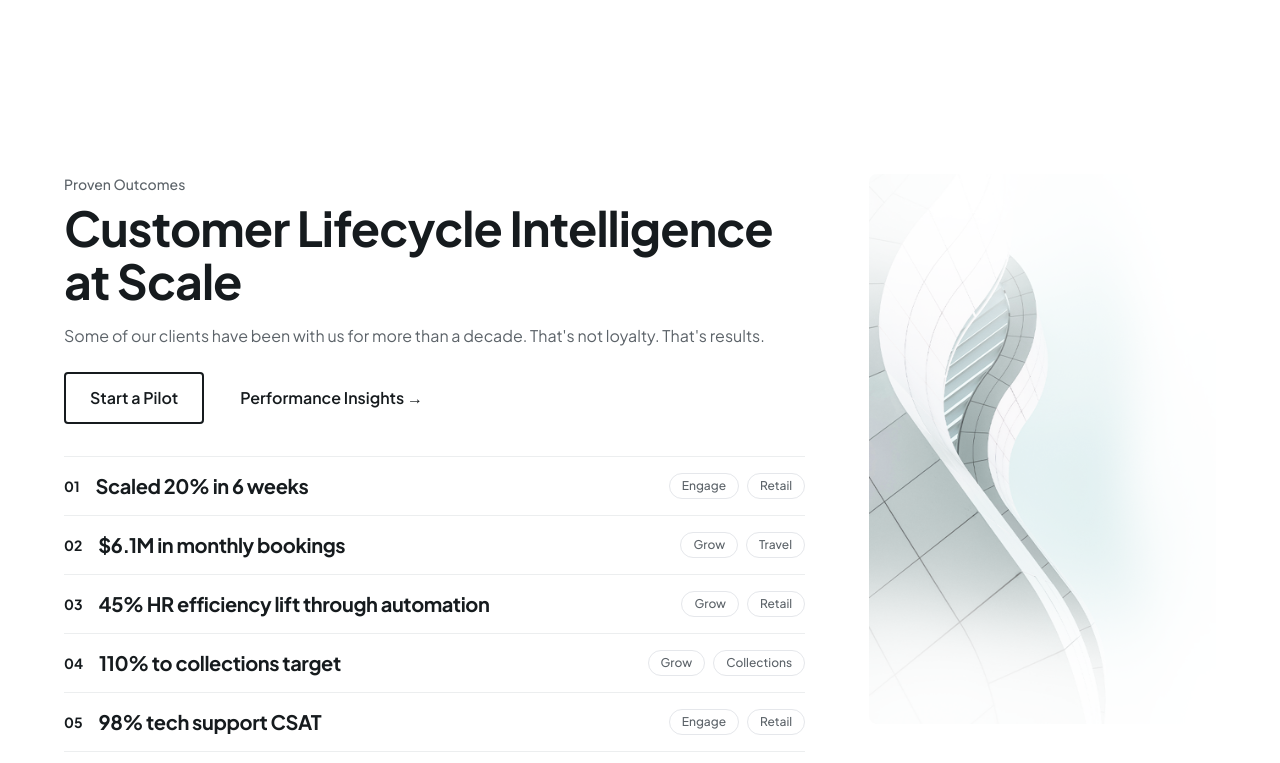
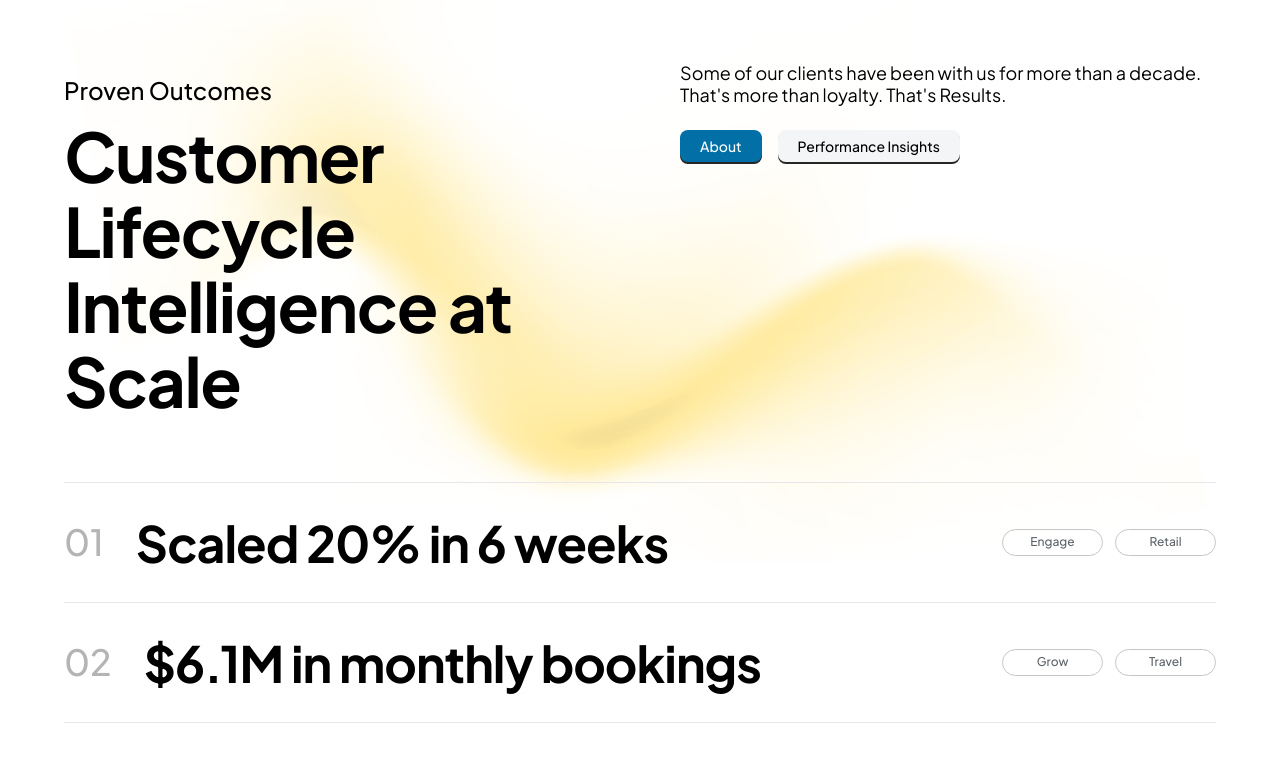
Before and after one commit to knightfoxapps/itelligenceweb, a Next.js app: page / in a window 1280 px wide. Shown: the part 5700-6463 px from the top of the page. Built offline with nearby package versions, Linux system fonts and the light colour scheme.

Commit message:
fix: adjust proven-outcomes-wave background to extend into stats section above

```diff
--- a/src/components/sections/home/insights-lead-in-section.tsx
+++ b/src/components/sections/home/insights-lead-in-section.tsx
@@ -3,7 +3,7 @@
 import { motion, useInView } from "framer-motion";
 import { useRef, useState } from "react";
 import Image from "next/image";
-import { Button } from "@/components/ui/button";
+import Link from "next/link";
 import { clsx } from "clsx";
 
 const caseStudies = [
@@ -17,11 +17,10 @@ const caseStudies = [
 
 /**
  * "Customer Lifecycle Intelligence at Scale" — matches mockup:
- * - Two-column layout: case study list left, photo right
- * - "Proven Outcomes" eyebrow
- * - Large headline with CTA buttons
- * - Numbered case study rows with tag pills
- * - Man in suit photo on right side
+ * - proven-outcomes-wave.png background on top half
+ * - Two-column header: headline left, body text + CTA buttons right
+ * - Numbered case study rows with tag pills (left)
+ * - Tall architectural photo (right)
  */
 export function InsightsLeadInSection() {
   const ref = useRef<HTMLDivElement>(null);
@@ -29,33 +28,56 @@ export function InsightsLeadInSection() {
   const [hoveredIndex, setHoveredIndex] = useState<number | null>(null);
 
   return (
-    <section ref={ref} className="bg-white px-[5%] py-16 md:py-24 lg:py-28">
-      <div className="container mx-auto">
-        <div className="grid grid-cols-1 gap-12 lg:grid-cols-[1fr_auto] lg:gap-16">
-          {/* Left column - text + case studies */}
-          <div>
+    <section ref={ref} className="relative bg-white px-[5%] pt-0 pb-16 md:pb-24 lg:pb-28">
+      {/* Background wave — extends up into the stats section above, covers header area, fades before numbered rows */}
+      <div className="pointer-events-none absolute inset-x-0 -top-[200px] z-0 h-[700px]">
+        <Image
+          src="/images/home/proven-outcomes-wave.png"
+          alt=""
+          fill
+          className="object-cover object-top"
+        />
+      </div>
+
+      <div className="container relative z-10 mx-auto">
+        {/* Header — two column: title left, body + buttons right */}
         <motion.div
           initial={{ opacity: 0, y: 20 }}
           animate={inView ? { opacity: 1, y: 0 } : {}}
           transition={{ duration: 0.5 }}
-              className="mb-8"
+          className="mb-12 grid grid-cols-1 items-start gap-6 md:mb-16 md:grid-cols-2 md:gap-12 lg:gap-20"
         >
-              <p className="mb-2 text-sm font-medium text-muted-foreground">Proven Outcomes</p>
-              <h2 className="mb-4 text-3xl font-bold text-foreground md:text-4xl lg:text-5xl">
+          <div>
+            <p className="mb-0 text-[24px] font-medium leading-[56px] text-black">Proven Outcomes</p>
+            <h2 className="text-[68px] font-medium leading-[72px] text-black">
               Customer Lifecycle Intelligence at Scale
             </h2>
-              <p className="mb-6 text-base text-muted-foreground">
+          </div>
+          <div>
+            <p className="text-[18px] font-normal leading-[22px] text-black">
               Some of our clients have been with us for more than a decade.
-                That&apos;s not loyalty. That&apos;s results.
+              That&apos;s more than loyalty. That&apos;s Results.
             </p>
-              <div className="flex flex-wrap gap-3">
-                <Button variant="outline" href="/performance-pilot">Start a Pilot</Button>
-                <Button variant="ghost" href="/insights">Performance Insights →</Button>
+            <div className="mt-6 flex flex-wrap gap-4">
+              <Link
+                href="/about"
+                className="inline-flex items-center justify-center rounded-lg bg-brand-blue px-5 py-1.5 text-sm font-medium text-white shadow-[0_2px_0_0_rgba(0,0,0,0.85)] transition-colors hover:bg-brand-blue/90"
+              >
+                About
+              </Link>
+              <Link
+                href="/insights"
+                className="inline-flex items-center justify-center rounded-lg bg-[#f4f5f7] px-5 py-1.5 text-sm font-medium text-black shadow-[0_2px_0_0_rgba(0,0,0,0.85)] transition-colors hover:bg-[#ebedf0]"
+              >
+                Performance Insights
+              </Link>
+            </div>
           </div>
         </motion.div>
 
-            {/* Case study rows */}
-            <div className="mt-8 border-t border-gray-100">
+        {/* Case studies */}
+        <div className="mt-16">
+          <div className="border-t border-gray-200">
             {caseStudies.map((study, i) => (
               <motion.div
                 key={study.stat}
@@ -64,23 +86,23 @@ export function InsightsLeadInSection() {
                 transition={{ duration: 0.3, delay: 0.2 + i * 0.06 }}
                 onMouseEnter={() => setHoveredIndex(i)}
                 onMouseLeave={() => setHoveredIndex(null)}
-                  className="flex items-center gap-4 border-b border-gray-100 py-4"
+                className="flex items-center gap-8 border-b border-gray-200 py-8"
               >
                 <span className={clsx(
-                    "text-sm font-bold transition-colors",
-                    hoveredIndex !== null && hoveredIndex !== i ? "text-gray-300" : "text-foreground"
+                  "text-[36px] font-medium leading-[54px] transition-colors",
+                  hoveredIndex !== null && hoveredIndex !== i ? "text-gray-200" : "text-[#b4b4b4]"
                 )}>
                   {String(i + 1).padStart(2, "0")}
                 </span>
                 <h3 className={clsx(
-                    "flex-1 text-lg font-bold transition-colors md:text-xl",
-                    hoveredIndex !== null && hoveredIndex !== i ? "text-gray-300" : "text-foreground"
+                  "flex-1 text-[50px] font-semibold leading-[54px] transition-colors",
+                  hoveredIndex !== null && hoveredIndex !== i ? "text-gray-200" : "text-black"
                 )}>
                   {study.stat}
                 </h3>
-                  <div className="flex gap-2">
+                <div className="flex gap-3">
                   {study.tags.map((tag) => (
-                      <span key={tag} className="rounded-full border border-gray-200 px-3 py-1 text-xs font-medium text-muted-foreground">
+                    <span key={tag} className="flex h-[27px] w-[101px] items-center justify-center rounded-full border border-gray-300 text-xs font-medium text-gray-600">
                       {tag}
                     </span>
                   ))}
@@ -89,23 +111,6 @@ export function InsightsLeadInSection() {
             ))}
           </div>
         </div>
-
-          {/* Right column - photo */}
-          <motion.div
-            initial={{ opacity: 0, x: 30 }}
-            animate={inView ? { opacity: 1, x: 0 } : {}}
-            transition={{ duration: 0.6, delay: 0.3 }}
-            className="hidden lg:block"
-          >
-            <Image
-              src="/images/home/faq-image.png"
-              alt="Performance outcomes"
-              width={350}
-              height={500}
-              className="h-full max-h-[550px] w-auto rounded-lg object-cover"
-            />
-          </motion.div>
-        </div>
       </div>
     </section>
   );
```
Lines whose indentation alone changed are shown as unchanged.
